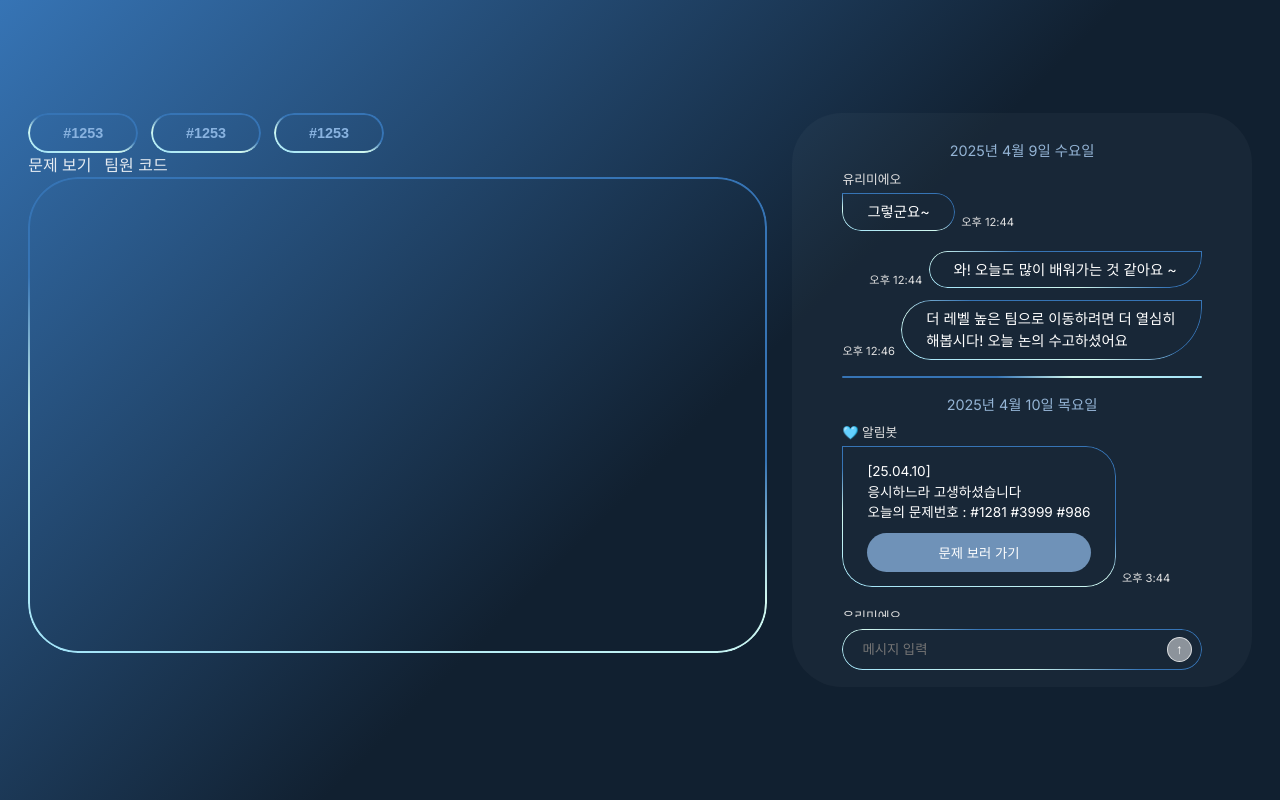
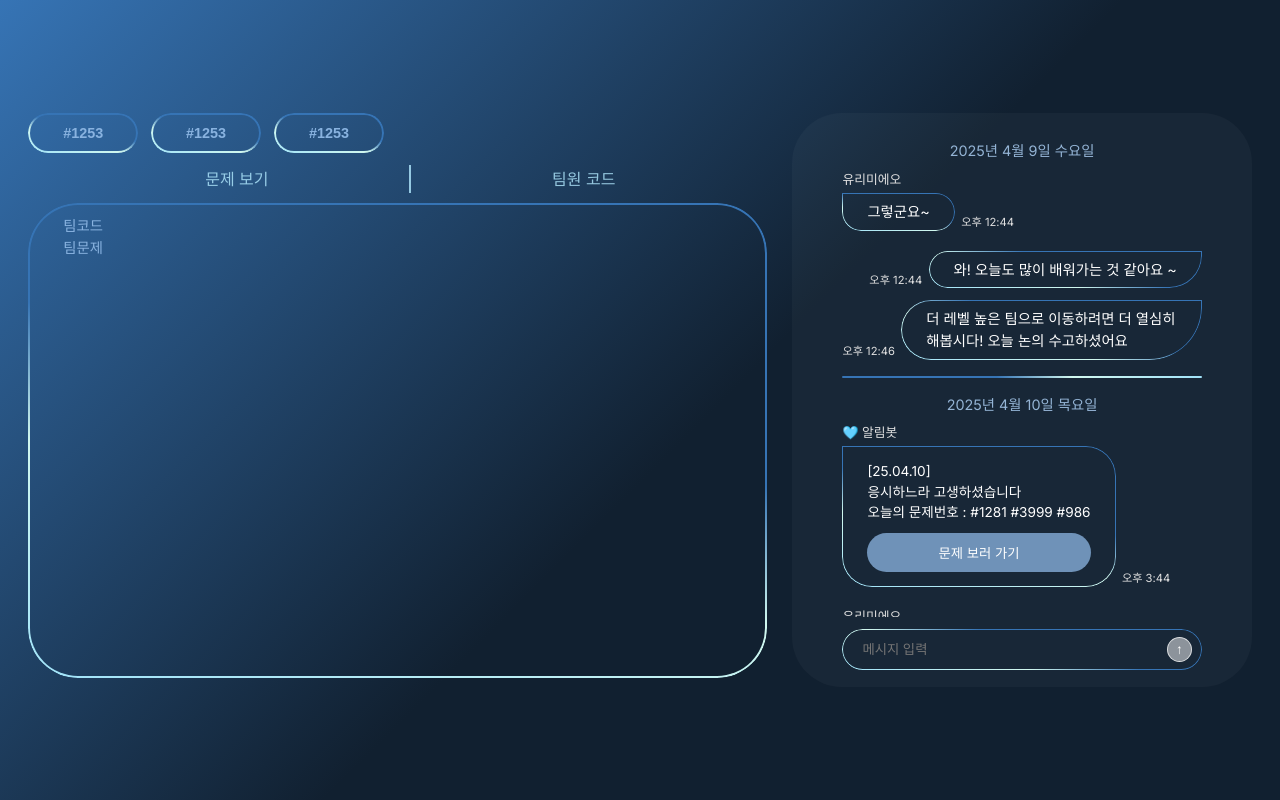
Before and after one commit to PrograMemo-Groom/900pro-fe, a React (Vite) app: page /history in a window 1280 px wide. Built offline with nearby package versions, Linux system fonts and the light colour scheme; no server answers.

Commit message:
[Feat] 팀코드 및 팀 문제 컴포넌트 분리

```diff
--- a/src/css/history/TeamView/TeamView.module.scss
+++ b/src/css/history/TeamView/TeamView.module.scss
@@ -2,6 +2,7 @@
     display: flex;
     gap: 0.8rem;
     flex-wrap: wrap;
+    margin-bottom: 0.2vh;
 }
 
 .q_button {
@@ -35,9 +36,20 @@
 
 .nav_container{
     display: flex;
-    gap: 0.8rem;
+    gap: 11vw;
     align-items: center;
-    justify-content: row;
+    justify-content: center;
+    height: 6vh;
+    font-size: 1.0rem;
+    text-align: center;
+    color: #B2EAFF;
+    opacity: 0.8;
+
+    div{
+        width: 2px;
+        height: 28px;
+        background-color: #B2EAFF;
+    }
 }
 
 .code_container{
--- /dev/null
+++ b/src/pages/history/TeamCode.tsx
@@ -0,0 +1,9 @@
+import React from 'react'
+
+export default function TeamCode() {
+  return (
+    <div>
+      팀코드
+    </div>
+  )
+}
--- /dev/null
+++ b/src/pages/history/TeamProb.tsx
@@ -0,0 +1,9 @@
+import React from 'react'
+
+export default function TeamProb() {
+  return (
+    <div>
+      팀문제
+    </div>
+  )
+}
--- a/src/pages/history/TeamViewer.tsx
+++ b/src/pages/history/TeamViewer.tsx
@@ -1,5 +1,7 @@
 // 팀뷰어 (왼쪽 패널)
 import styles from '@/css/history/TeamView/TeamView.module.scss'
+import TeamCode from '@/pages/history/TeamCode';
+import TeamProb from '@/pages/history/TeamProb';
 
 export default function TeamViewer() {
   return (
@@ -17,10 +19,12 @@ export default function TeamViewer() {
       </section>
       <nav className={styles.nav_container}>
         <p>문제 보기</p>
+        <div></div>
         <p>팀원 코드</p>
       </nav>
       <section className={styles.code_container}>
-        {/* 코드  화면*/}
+        <TeamCode />
+        <TeamProb />
       </section>
     </main>
   )
```
